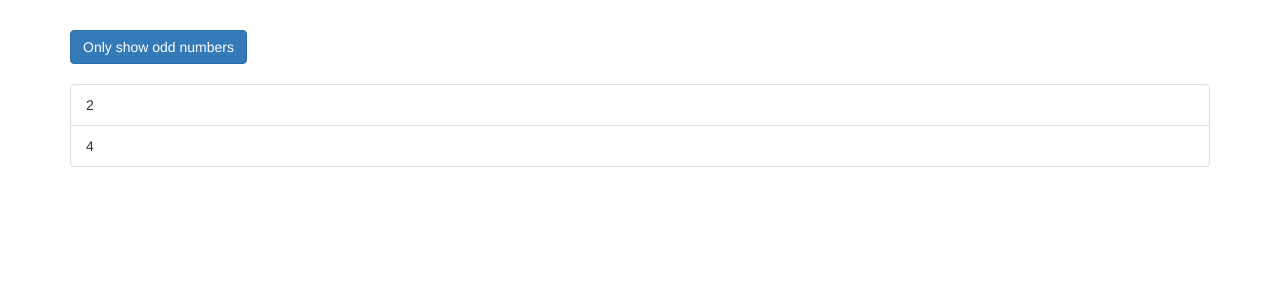
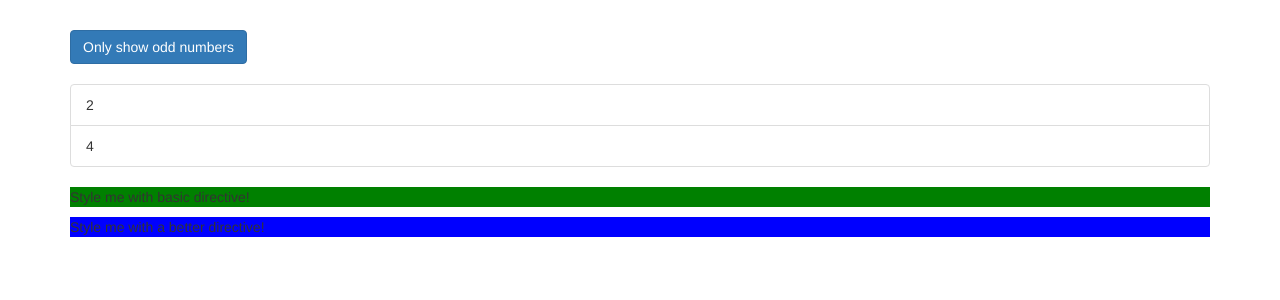
Before and after one commit to Angular-course/directives-deep-dive, an Angular app: page / in a window 1280 px wide. Shown: the top 300 px of the page. Built offline with nearby package versions, Linux system fonts and the light colour scheme.

Commit message:
Section 7 custom attribute directives (87)

```diff
--- a/src/app/app.component.html
+++ b/src/app/app.component.html
@@ -21,6 +21,8 @@
                     </li>
                 </div>
             </ul>
+            <p appBasicHighlight="">Style me with basic directive!</p>
+            <p appBetterHighlight="">Style me with a better directive!</p>
             <!-- <ng-template [ngIf]="onlyOdd">
                <p>Only odd</p>
              </ng-template>-->
--- a/src/app/app.module.ts
+++ b/src/app/app.module.ts
@@ -2,10 +2,14 @@
 import { NgModule } from '@angular/core';
 
 import { AppComponent } from './app.component';
+import {BasicHighlightDirective} from './basic-highlight/basic-highlight.directive';
+import { BetterHighlightDirective } from './better-highlight/better-highlight.directive';
 
 @NgModule({
   declarations: [
-    AppComponent
+    AppComponent,
+      BasicHighlightDirective,
+      BetterHighlightDirective
   ],
   imports: [
     BrowserModule
--- /dev/null
+++ b/src/app/basic-highlight/basic-highlight.directive.ts
@@ -0,0 +1,14 @@
+import {Directive, ElementRef, OnInit} from '@angular/core';
+
+@Directive({
+    selector: '[appBasicHighlight]'
+})
+
+export class BasicHighlightDirective implements OnInit {
+    constructor(private elementRef: ElementRef) {
+    }
+
+    ngOnInit() {
+        this.elementRef.nativeElement.style.backgroundColor = 'green';
+    }
+}
--- /dev/null
+++ b/src/app/better-highlight/better-highlight.directive.ts
@@ -0,0 +1,13 @@
+import {Directive, ElementRef, HostListener, OnInit, Renderer2} from '@angular/core';
+
+@Directive({
+  selector: '[appBetterHighlight]'
+})
+export class BetterHighlightDirective implements OnInit {
+
+  constructor(private elementRef: ElementRef, private renderer: Renderer2) { }
+
+  ngOnInit() {
+    this.renderer.setStyle(this.elementRef.nativeElement, 'background-color', 'blue');
+  }
+}
```
